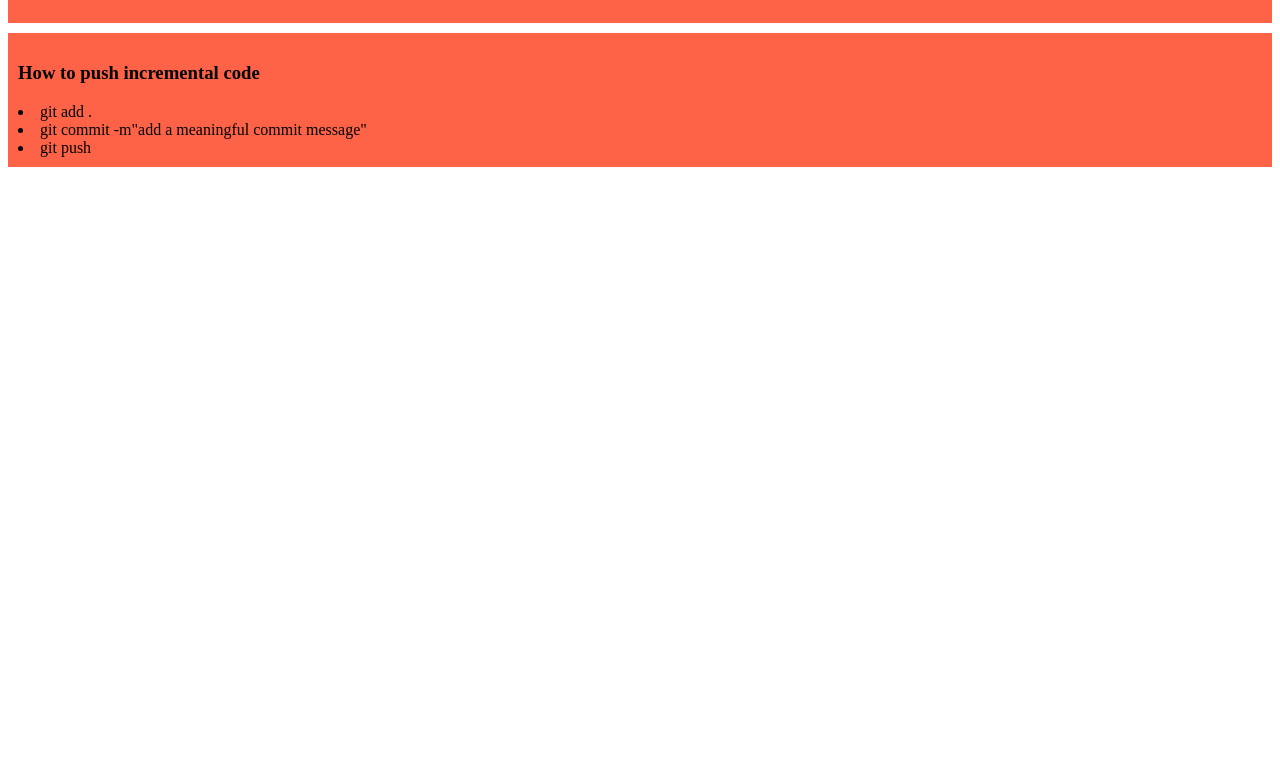
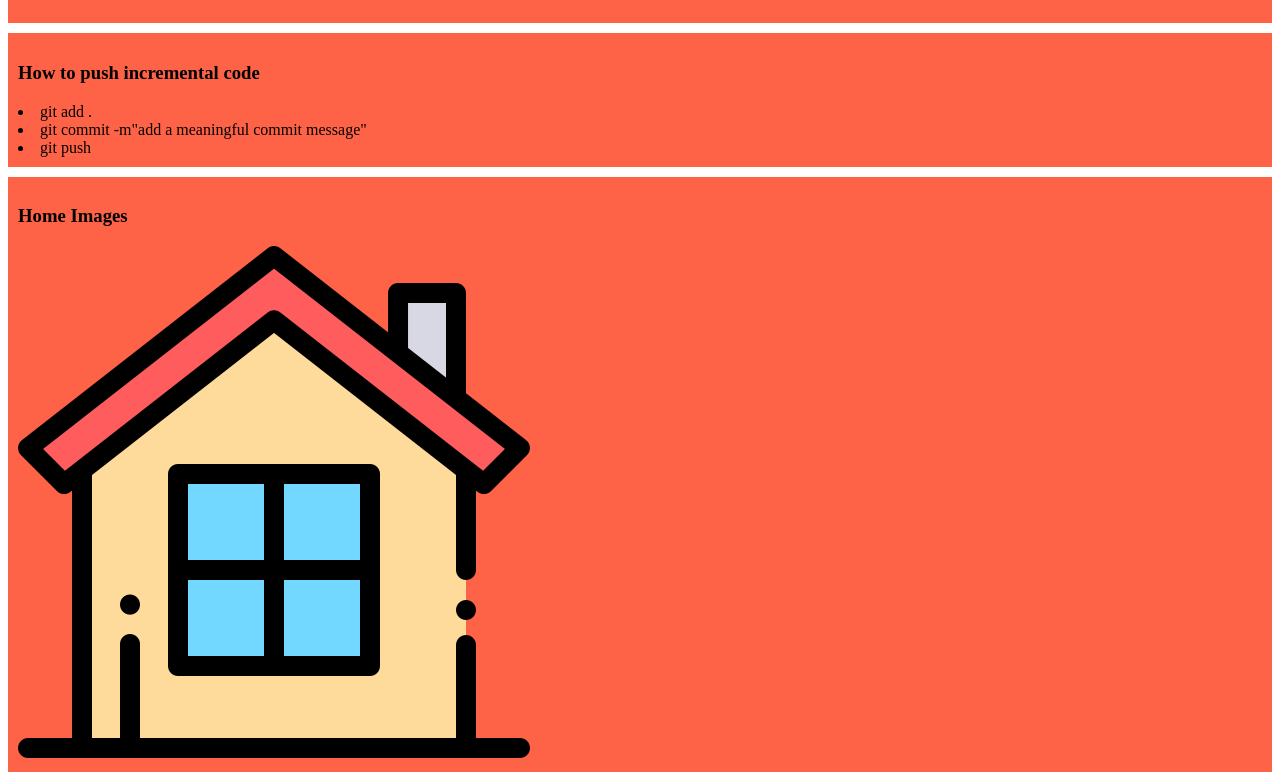
Before and after one commit to nazmulh6/my-simple-website, a plain HTML site: page index.html in a window 1280 px wide. Shown: the part 399-1181 px from the top of the page. Before the commit the page ends 800 px from the top, so only its background shows below. Drawn offline with Linux system fonts and the light colour scheme.

Commit message:
added a home image

```diff
--- a/index.html
+++ b/index.html
@@ -25,5 +25,9 @@
         <li>git commit -m"add a meaningful commit message"</li>
         <li>git push</li>
     </div>
+    <div>
+        <h3>Home Images</h3>
+        <img src="home_738873.png" alt="">
+    </div>
 </body>
 </html>
```
Also changed, not shown: home_738873.png (added).
